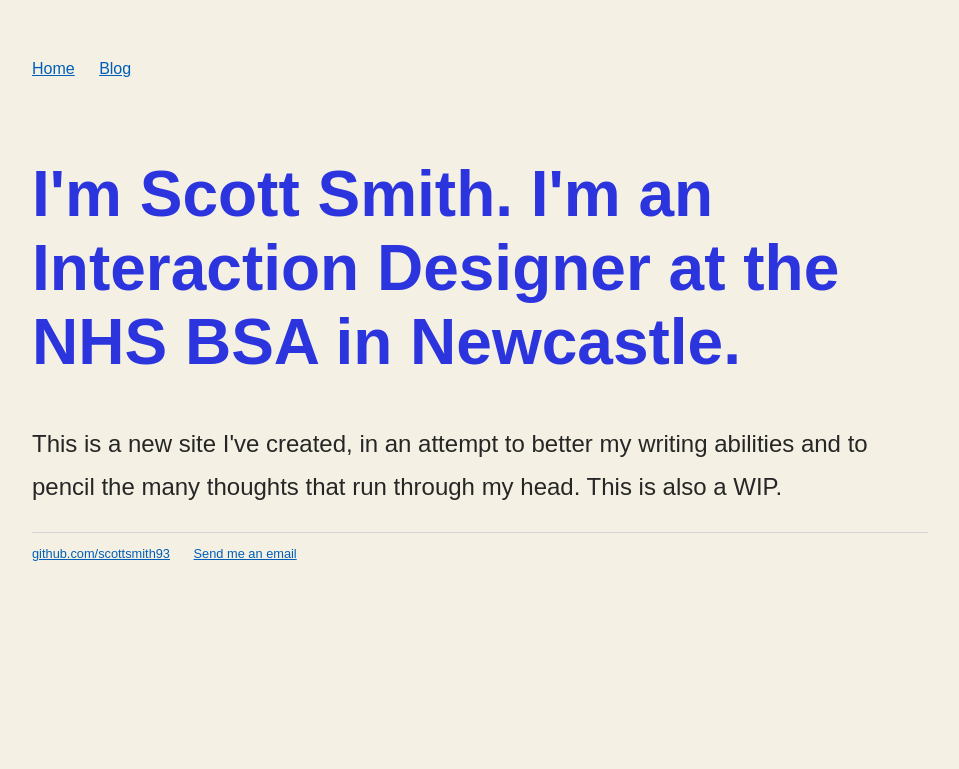
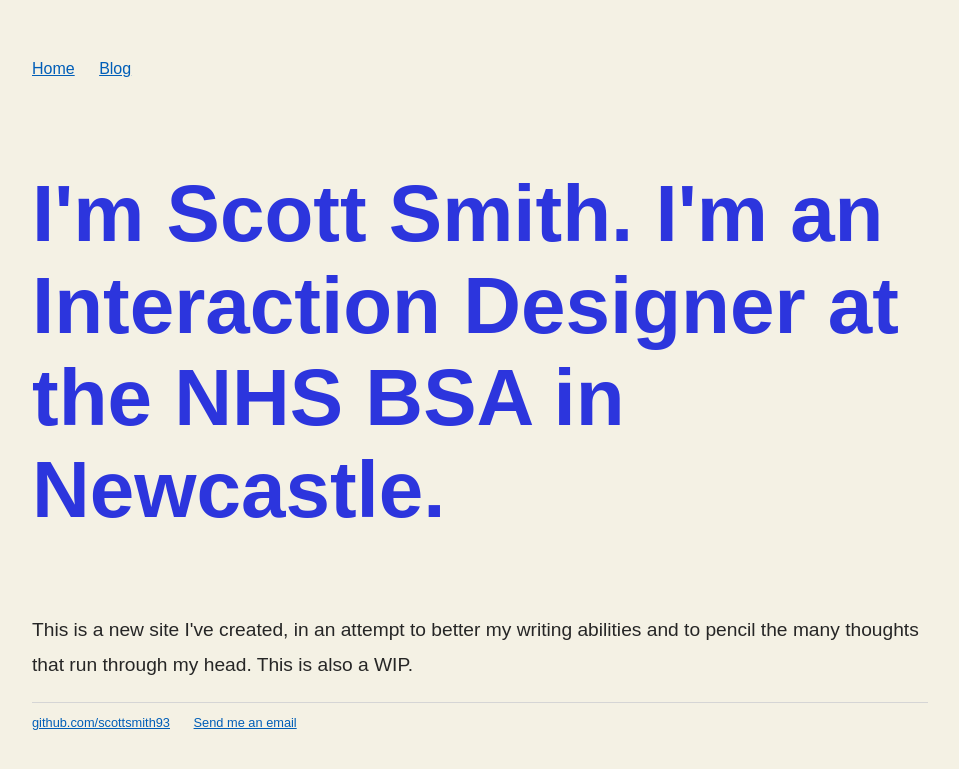
Before and after one commit to scottsmith93/scottsmith.github.io, a Jekyll site: the page built from index.html, in a window 1280 px wide. Shown: the top 769 px of the page, without its empty margins (160-1119 px from the left). Built offline with Jekyll 4.4.1, drawn with Linux system fonts in a browser that asks for light colours; some web fonts are replaced.

Commit message:
Update main.css

```diff
--- a/css/main.css
+++ b/css/main.css
@@ -29,19 +29,21 @@
     color: #ffffff;
 }
 h1 {
-    font-size: 4em;
+    font-size: 5em;
     font-family:'salomeitalic', 'Arial', 'Sans-Serif';
     color: #2C35DD;
     padding-top:36px;
+    padding-bottom:24px;
 }
 h2 {
-    font-size: 2.5em;
+    font-size: 3em;
     font-family:'silka_monobold', 'Arial', 'Sans-Serif';
     color: #EA473B;
     padding-top:24px;
+    padding-top:16px;
 }
 p {
-    font-size: 1.5em;
+    font-size: 1.2em;
     font-family:'basier_circleregular', 'Arial', 'Sans-Serif';
     line-height: 1.8em;
     color: #262626;
```
